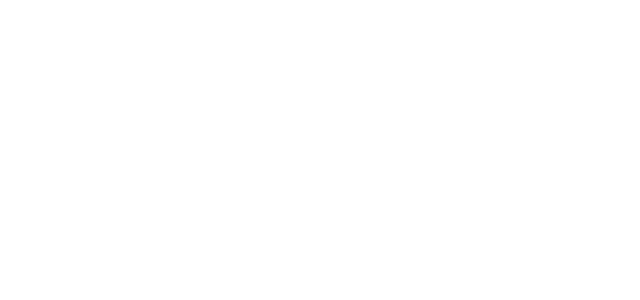
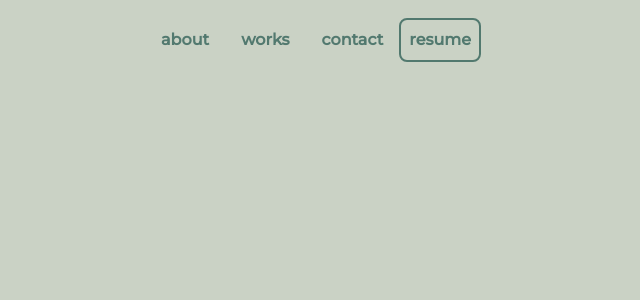
Before and after one commit to mlabato/portfolio-mlabato, a React (Create React App) app: page / in a window 1280 px wide. Shown: the top 300 px of the page, without its empty margins (639-1279 px from the left). Built offline with nearby package versions, Linux system fonts and the light colour scheme.

Commit message:
Navbar created

```diff
--- a/public/index.html
+++ b/public/index.html
@@ -8,6 +8,7 @@
       name="description"
       content="Web site created using create-react-app"
     />
+    <link href="https://fonts.googleapis.com/css2?family=Montserrat:wght@400;500&display=swap" rel="stylesheet">
 
     <!--
       manifest.json provides metadata used when your web app is installed on a
--- a/src/App.js
+++ b/src/App.js
@@ -1,8 +1,13 @@
+import { Fragment } from "react";
+import Navbar from "./components/sections/Navbar";
+
+
+
 function App() {
   return (
-    <div className="text-red-400">
-
-    </div>
+    <section className="font-montserrat bg-[#CAD2C5] h-screen">
+      <Navbar />
+    </section>
   );
 }
 
--- /dev/null
+++ b/src/components/sections/Navbar.js
@@ -0,0 +1,25 @@
+import Button from "../ux/Button";
+
+const Navbar = () => {
+  const titles = ["about", "works", "contact"];
+  const titlesIteration = titles.map((title) => {
+    return (
+      <a
+        href="google.com"
+        className="mx-[1rem] text-[#52796F] font-semibold hover:text-[#354F52] hover:font-bold ease-in-out duration-500"
+      >
+        {" "}
+        {title}
+      </a>
+    );
+  });
+
+  return (
+    <section className="mx-[10rem] h-[5rem] flex items-center justify-end fixed top-0 left-0 right-0">
+      {titlesIteration}
+      <Button text={"resume"} />
+    </section>
+  );
+};
+
+export default Navbar;
--- /dev/null
+++ b/src/components/ux/Button.js
@@ -0,0 +1,9 @@
+const Button = (props) => {
+  return (
+    <button className="p-2  border-2 border-[#52796F] text-[#52796F] font-semibold rounded-lg hover:bg-[#52796F] hover:text-[#CAD2C5] ease-in-out duration-500">
+      {props.text}
+    </button>
+  );
+};
+
+export default Button;
--- a/tailwind.config.js
+++ b/tailwind.config.js
@@ -3,7 +3,11 @@
     "./src/**/*.{js,jsx,ts,tsx}",
   ],
   theme: {
-    extend: {},
+    extend: {
+      fontFamily: {
+        "montserrat": ["'Montserrat'"]
+      }
+    },
   },
   plugins: [],
 }
```
